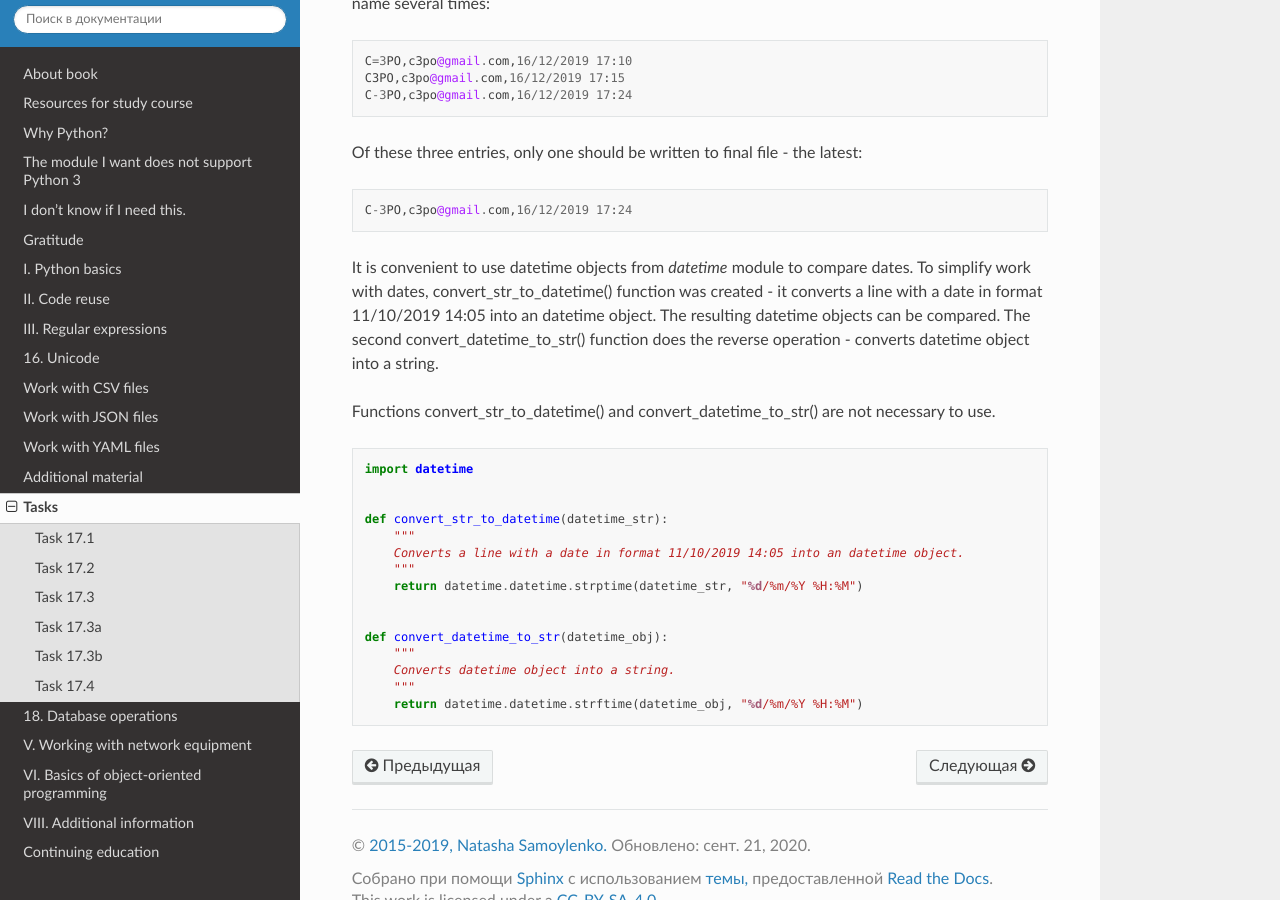
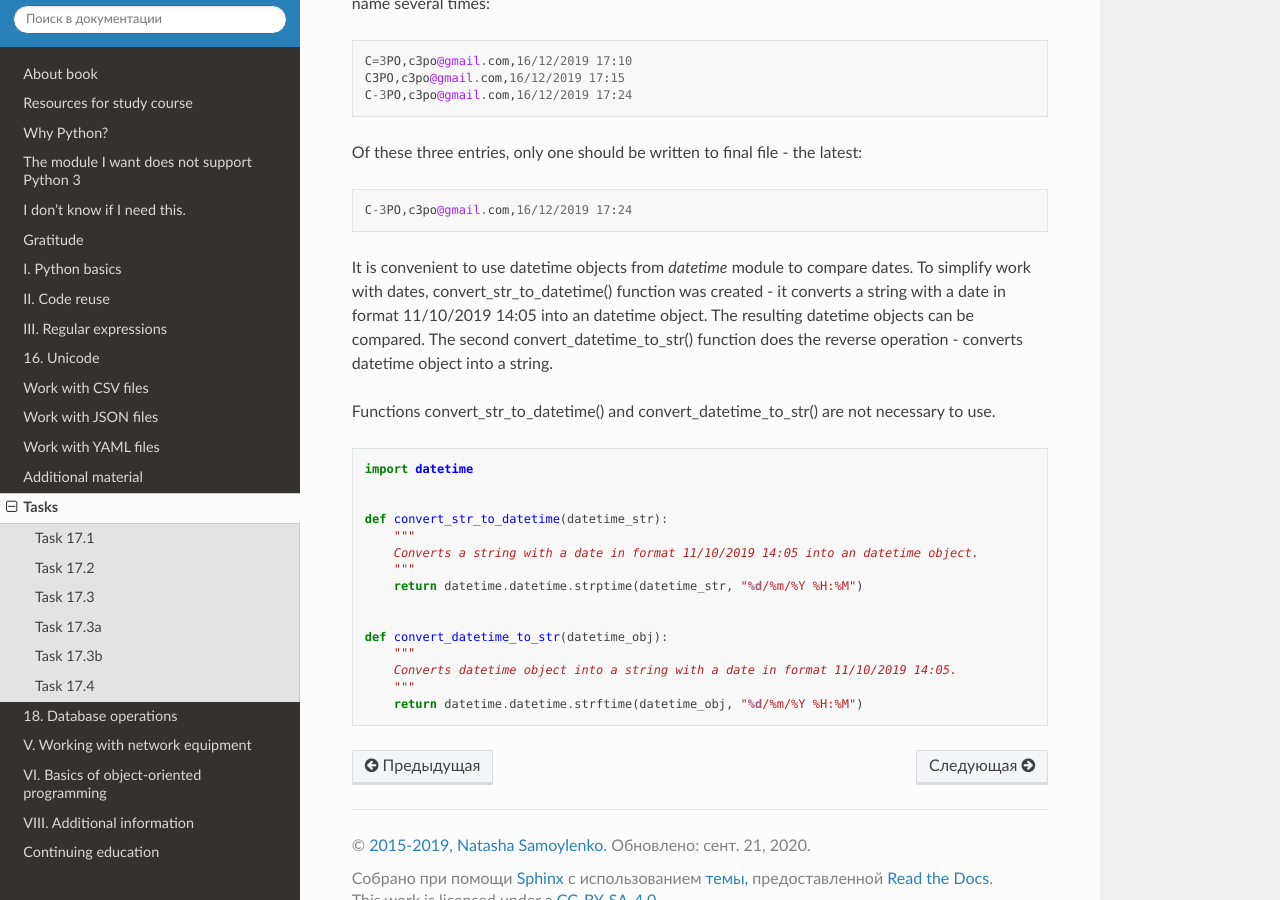
Before and after one commit to Aidar5/nattoeng, a Sphinx documentation site: the page built from docs/source/exercises/17_exercises.rst, in a window 1280 px wide and 900 px high, scrolled down 5457 px. Built offline with Sphinx 7.4.7 and the Read the Docs theme 2.0.0, drawn with Linux system fonts in a browser that asks for light colours; pages that are not in the unit, such as notebooks, are missing from menus.

Commit message:
Update 17_exercises.rst

```diff
--- a/docs/source/exercises/17_exercises.rst
+++ b/docs/source/exercises/17_exercises.rst
@@ -230,7 +230,7 @@ Of these three entries, only one should be written to final file - the latest:
 
     C-3PO,c3po@gmail.com,16/12/2019 17:24
 
-It is convenient to use datetime objects from *datetime* module to compare dates. To simplify work with dates, convert_str_to_datetime() function was created - it converts a line with a date in format 11/10/2019 14:05 into an datetime object. The resulting datetime objects can be compared. The second convert_datetime_to_str() function does the reverse operation - converts datetime object into a string.
+It is convenient to use datetime objects from *datetime* module to compare dates. To simplify work with dates, convert_str_to_datetime() function was created - it converts a string with a date in format 11/10/2019 14:05 into an datetime object. The resulting datetime objects can be compared. The second convert_datetime_to_str() function does the reverse operation - converts datetime object into a string.
 
 Functions convert_str_to_datetime() and convert_datetime_to_str() are not necessary to use.
 
@@ -241,13 +241,13 @@ Functions convert_str_to_datetime() and convert_datetime_to_str() are not necess
 
     def convert_str_to_datetime(datetime_str):
         """
-        Converts a line with a date in format 11/10/2019 14:05 into an datetime object.
+        Converts a string with a date in format 11/10/2019 14:05 into an datetime object.
         """
         return datetime.datetime.strptime(datetime_str, "%d/%m/%Y %H:%M")
 
 
     def convert_datetime_to_str(datetime_obj):
         """
-        Converts datetime object into a string.
+        Converts datetime object into a string with a date in format 11/10/2019 14:05.
         """
         return datetime.datetime.strftime(datetime_obj, "%d/%m/%Y %H:%M")
```
